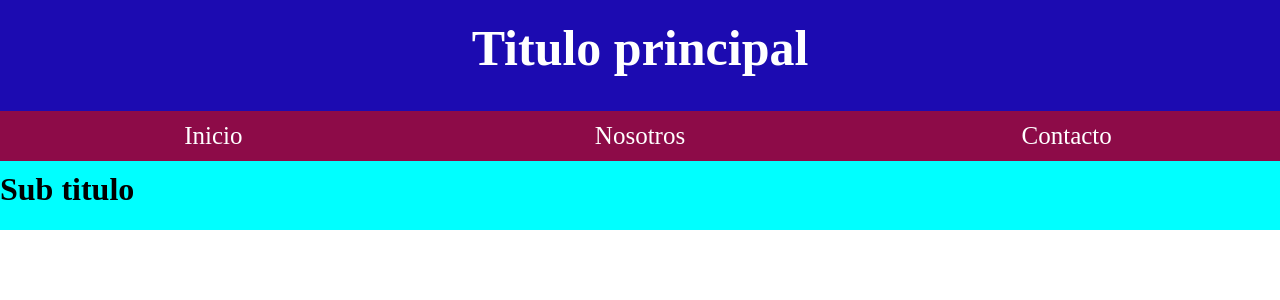
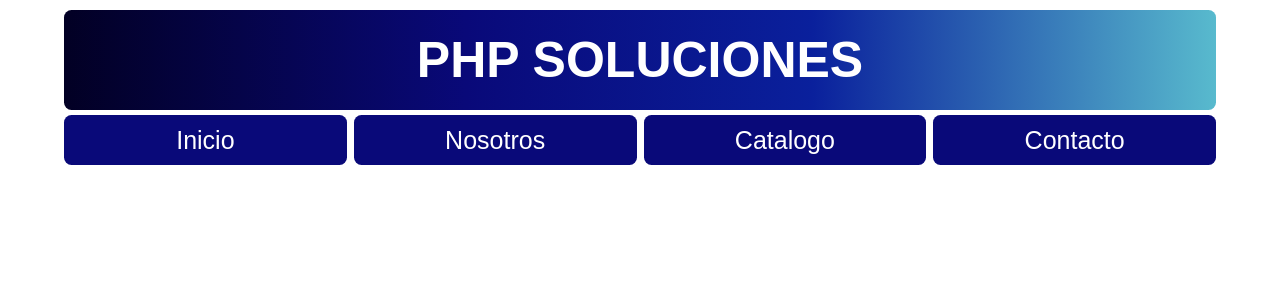
Before and after one commit to Luckord1989/Pruebas_estilos, a PHP site: page / in a window 1280 px wide. Shown: the top 300 px of the page. Run offline with PHP 8.4, Linux system fonts and the light colour scheme.

Commit message:
Display y adaptacion

```diff
--- a/estilo.css
+++ b/estilo.css
@@ -3,71 +3,90 @@ body{
     padding: 0px;
 }
 #header{
-    background-color: #1c0bb1;
-    width: 100%;
+    width: 90%;
     height: 150px;
+    display: grid;
+    grid-template-columns: 1fr;
+    grid-template-rows: 2fr 1fr;
+    gap: 5px;
+    margin: 10px auto 10px auto;
+}
+
+#header #titulo{
+    background: rgb(2,0,36);
+    background: linear-gradient(90deg,
+        rgba(2,0,36,1) 0%,
+        rgb(9, 9, 121) 35%,
+        rgb(10, 32, 156) 65%,
+        rgba(25, 160, 187, 0.726) 100%);
     display: flex;
+    flex-direction: column;
     justify-content: center;
-    align-items: center;
-    flex-direction: column;
-    margin: 0px;
+    max-height: 100px;
+    border-radius: 7.5px;
 }
+
 #header h1{
-    height: 100px;
-    margin-top: 30px;
-    padding: 0px;
+    color: #ffffff;
     font-size: 50px;
-    color: #ffffff;
-    font-weight: bold;
+    font-family: Arial, Helvetica, sans-serif;
+    text-align: center;
+    text-transform: uppercase;
 }
 #nav{
-    background-color: #e2c523;
+    height: 50px;
     width: 100%;
-    height: 50px;
-    padding: 0px;
-    margin-top: 0px;
+    display: grid;
+    grid-template-columns: 1fr;
 }
 ul {
-    background-color: #000000;
+    list-style-type: none;
     margin-top: 0px;
-    display: flex;
-    justify-content: space-around;
-    padding: 0px;
-    list-style-type: none;
+    padding-left: 0px;
+    height: 50px;
+    display: grid;
+    grid-template-columns: repeat(4,1fr);
+    gap: 7px;
 }
 
 li {
-    background-color: #8d0b48;
-    height: 50px;
-    float: none;
-    padding: 0px;
-    margin: 0px;
-    width: 30em;
+    background-color: rgb(9, 9, 121);
+    text-align: center;
     display: flex;
-    justify-content: center;
-    align-items: center;
+    flex-direction: column;
+    justify-content: space-around;
+    transition: 0.2s;
+    border-radius: 7.5px;
 }
 
 a {
     color: #ffffff;
     text-decoration: none;
     font-size: 25px;
+    font-family: Arial, Helvetica, sans-serif;
 }
 
 li:hover{
-    background-color: #0b8d16;
-    height: 50px;
-    float: none;
-    padding: 0px;
-    margin: 0px;
-    width: 30em;
-    display: flex;
-    justify-content: center;
-    align-items: center;
-    font-weight: bolder;
+    background-color: #1310cf;
+    transform: scale(1.03);
+    font-weight: bold;
+    box-shadow: 0px 4px 6px #353434be;
+}
+
+@media only screen and (max-width: 768px) {
+    #header h1{
+        transition: 0.4s;
+        font-size: 45px;
+    }
+
+    a {
+        font-size: 20px;
+        transition: 0.4s;
+    }
 }
 
 #section{
     background-color: aqua;
     display: flex;
+    margin: 20px auto;
 }
--- a/index.php
+++ b/index.php
@@ -7,18 +7,19 @@
 </head>
 <body>
     <div id="header">
-        <h1>Titulo principal</h1>
+        <div id="titulo">
+            <h1>PHP SOLUCIONES</h1>
+        </div>
         <div id="nav">
             <ul>
                 <li><a href="">Inicio</a></li>
                 <li><a href="">Nosotros</a></li>
+                <li><a href="">Catalogo</a></li>
                 <li><a href="">Contacto</a></li>
             </ul>
         </div>
     </div>
 
-    <div id="section">
-        <h1>Sub titulo</h1>
-    </div>
+
 </body>
 </html>
```
